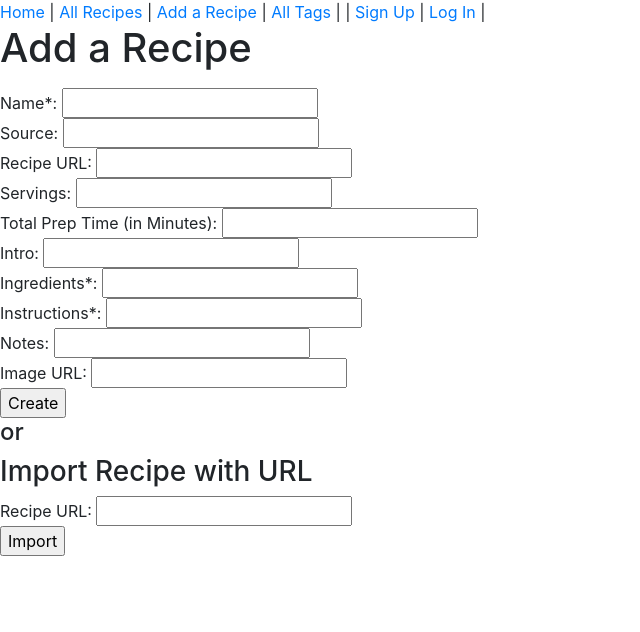
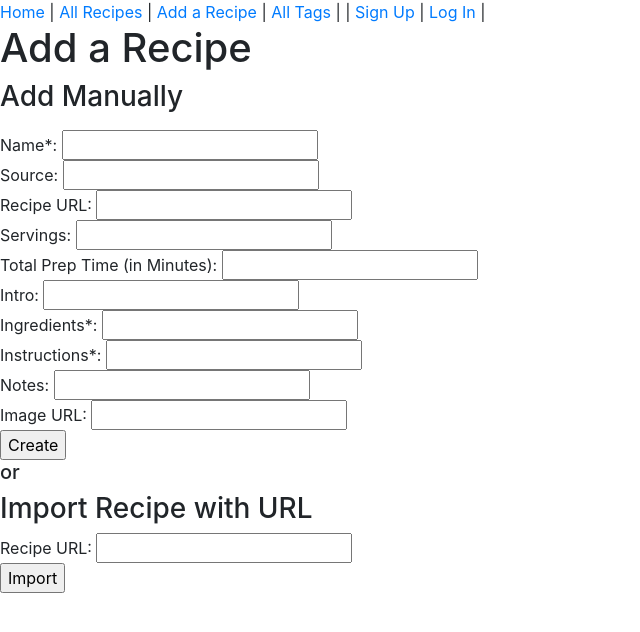
Before and after one commit to thewendels/recipespree_vue, a Vue app: page /recipes/new in a window 1280 px wide. Shown: the top 632 px of the page, without its empty margins (0-640 px from the left). Built offline with nearby package versions, Linux system fonts and the light colour scheme.

Commit message:
refactors v-ifs on Recipes Show fields

```diff
--- a/src/views/RecipesNew.vue
+++ b/src/views/RecipesNew.vue
@@ -1,6 +1,7 @@
 <template>
   <div class="recipes-new">
     <h1>Add a Recipe</h1>
+    <h3>Add Manually</h3>
     <form v-on:submit.prevent="createRecipe()">
       <ul>
         <li v-for="error in errors">{{ error }}</li>
@@ -49,7 +50,7 @@
       </div>
       <input type="submit" value="Create" />
     </form>
-    <h4>or</h4>
+    <h5>or</h5>
     <div>
       <form v-on:submit.prevent="scrapeRecipe()">
         <h3>Import Recipe with URL</h3>
--- a/src/views/RecipesShow.vue
+++ b/src/views/RecipesShow.vue
@@ -24,8 +24,8 @@
         </div>
       </form>
     </div>
-    <p v-if="recipe.total_prep_time !== null">Total Prep Time: {{ recipe.friendly_prep_time }}</p>
-    <p v-if="recipe.intro !== '' ">Intro: {{ recipe.intro }}</p>
+    <p v-if="recipe.total_prep_time">Total Prep Time: {{ recipe.friendly_prep_time }}</p>
+    <p v-if="recipe.intro">Intro: {{ recipe.intro }}</p>
     <p>Ingredients:</p>
     <ul v-for="ingredient in recipe.stepped_ingredients">
       <li>{{ ingredient }}</li>
@@ -34,7 +34,7 @@
     <div v-for="instruction in recipe.stepped_instructions">
       <p>{{ instruction }}</p>
     </div>
-    <p v-if="recipe.notes !== '' && recipe.notes !== null">Notes: {{ recipe.notes }}</p>
+    <p v-if="recipe.notes">Notes: {{ recipe.notes }}</p>
     <img :src="`${recipe.image_url}`" v-bind:alt="recipe.name" />
     <div>
       <p>
```
